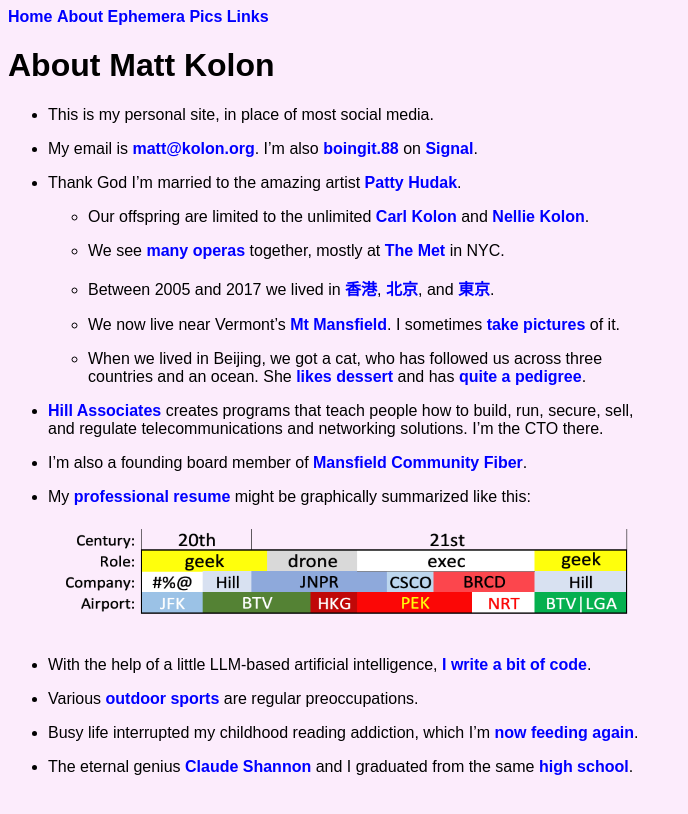
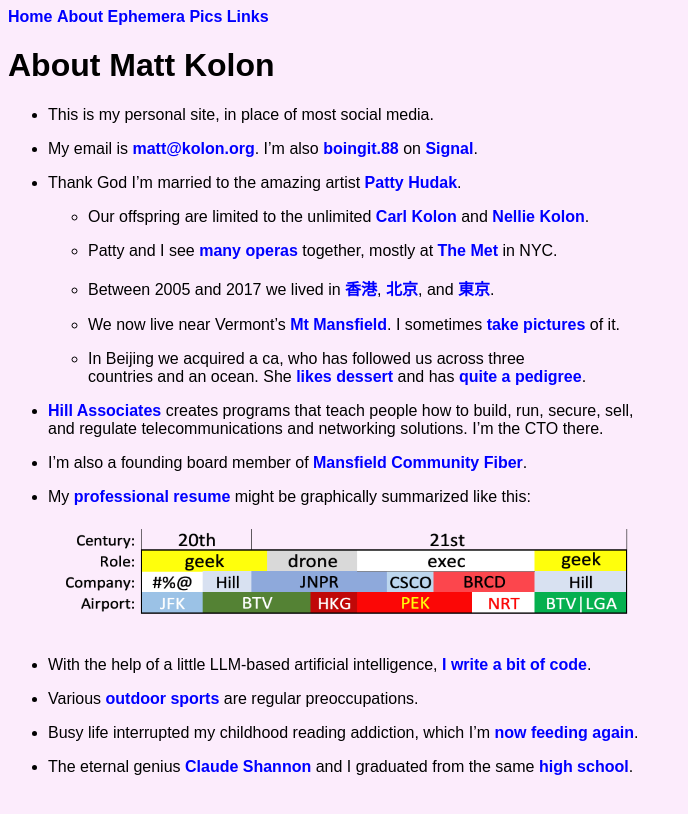
Before and after one commit to mkolon/mattkolon.com, a Jekyll site: the page built from about.md, in a window 1280 px wide. Shown: the top 814 px of the page, without its empty margins (0-688 px from the left). Built offline with Jekyll 4.4.1, drawn with Linux system fonts in a browser that asks for light colours.

Commit message:
tweaked about

```diff
--- a/about.md
+++ b/about.md
@@ -14,13 +14,13 @@
 
     - Our offspring are limited to the unlimited [**Carl Kolon**](https://carlkolon.com){:target="_blank"} and [**Nellie Kolon**](https://www.linkedin.com/in/helena-nellie-kolon-8b4b3613a/){:target="_blank"}.
 
-    - We see [**many operas**](https://photos.app.goo.gl/oTQZExHTHNWzuFFu7){:target="_blank"} together, mostly at [**The Met**](https://www.metopera.org/){:target="_blank"} in NYC.
+    - Patty and I see [**many operas**](https://photos.app.goo.gl/oTQZExHTHNWzuFFu7){:target="_blank"} together, mostly at [**The Met**](https://www.metopera.org/){:target="_blank"} in NYC.
 
     - Between 2005 and 2017 we lived in [香港](https://en.wikipedia.org/wiki/Hong_Kong "Hong Kong"), [北京](https://en.wikipedia.org/wiki/Beijing "Beijing"), and [東京](https://en.wikipedia.org/wiki/Tokyo "Tokyo").
 
     - We now live near Vermont's [**Mt Mansfield**](https://en.wikipedia.org/wiki/Mount_Mansfield){:target="_blank"}. I sometimes [**take pictures**](https://photos.app.goo.gl/5XAN8cZtD3x7Abu79){:target="_blank"} of it.
 
-    - When we lived in Beijing, we got a cat, who has followed us across three<br>countries and an ocean. She [likes dessert](/assets/kiki.mov) and has [quite a pedigree](/assets/kiki.png).
+    - In Beijing we acquired a ca, who has followed us across three<br>countries and an ocean. She [likes dessert](/assets/kiki.mov) and has [quite a pedigree](/assets/kiki.png).
 
 - [**Hill Associates**](https://www.hillvt.com/){:target="_blank"} creates programs that teach people how to build, run, secure, sell,<br>and regulate telecommunications and networking solutions. I'm the CTO there.
 
```
